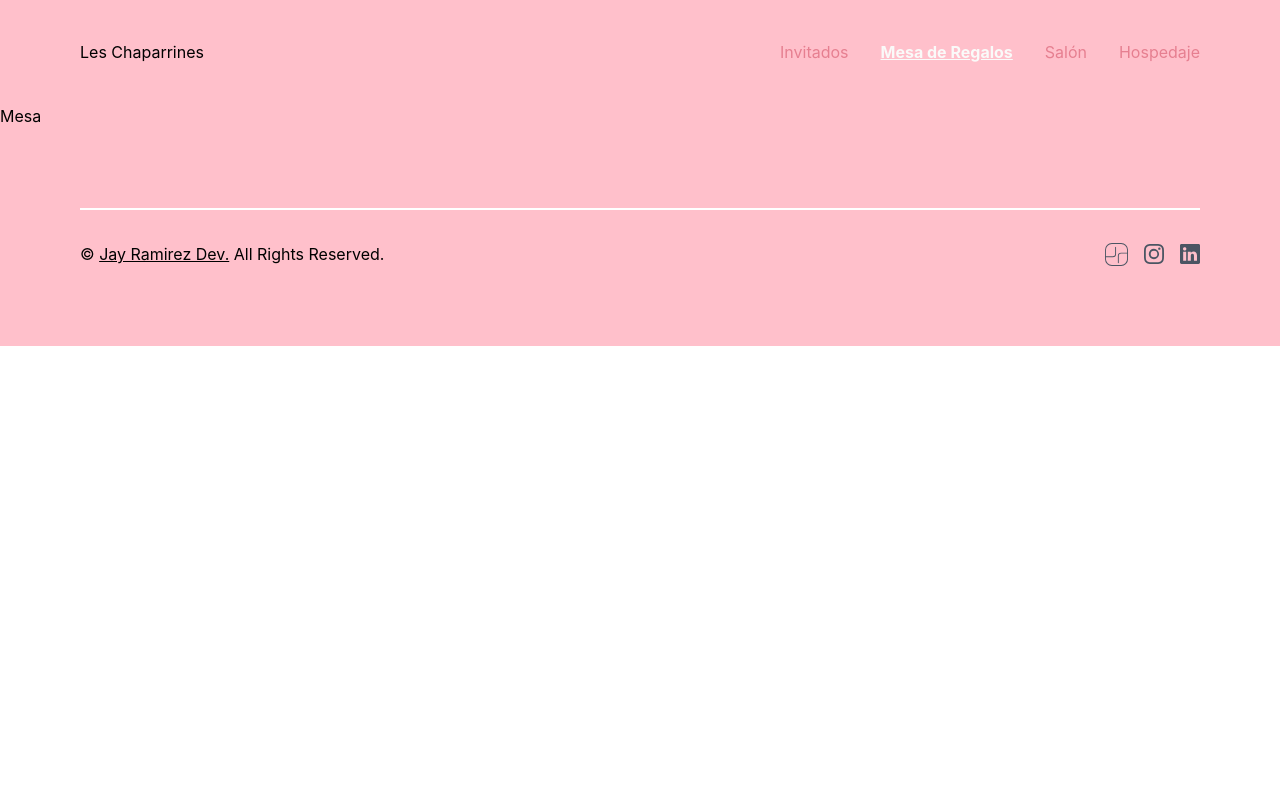
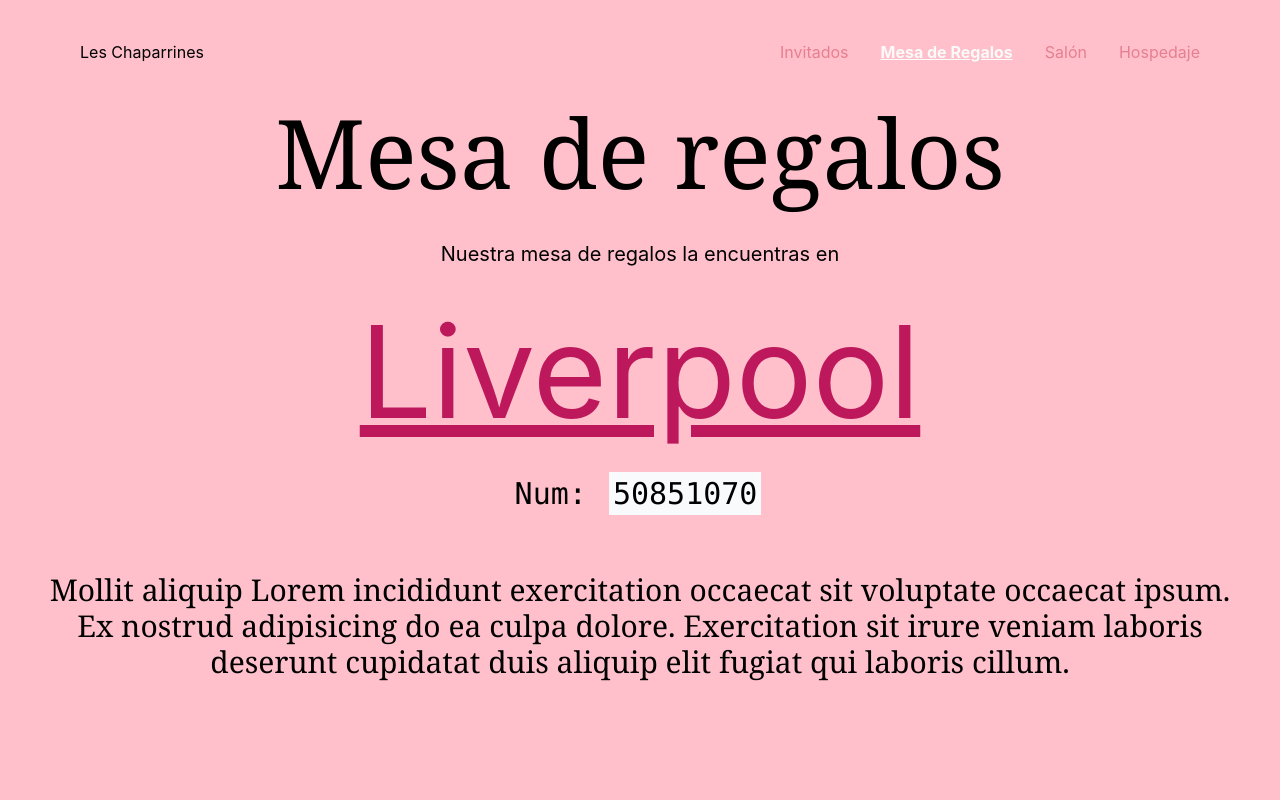
Before and after one commit to JayRmz/TheWeddingApp, a Next.js app: page /mesa in a window 1280 px wide. Shown: the top 800 px of the page. Built offline with nearby package versions, Linux system fonts and the light colour scheme.

Commit message:
Mesa de regalos

```diff
--- a/components/MissingDays.js
+++ b/components/MissingDays.js
@@ -1,6 +1,6 @@
 import { Col, Row, Statistic } from "antd";
 const { Countdown } = Statistic;
-const deadline = new Date(2022, 10, 18, 18, 0, 0);
+const deadline = new Date(2022, 10, 18, 19, 30, 0);
 
 export default function MissingDays() {
   return (
--- a/pages/mesa.js
+++ b/pages/mesa.js
@@ -3,7 +3,37 @@
 export default function Mesa() {
   return (
     <ContainerBlock>
-      <h1>Mesa</h1>
+      <div className="h-screen">
+        <h1 className="text-8xl text-bold font-serif text-center">
+          Mesa de regalos
+        </h1>
+        <div className="pt-10">
+          <p className="text-center text-xl">
+            Nuestra mesa de regalos la encuentras en
+          </p>
+          <div className="text-center m-10">
+            <a
+              target="_blank"
+              className="text-center underline text-9xl text-pink-700"
+              rel="noopener noreferrer"
+              href="https://mesaderegalos.liverpool.com.mx/milistaderegalos/50851070"
+            >
+              Liverpool
+            </a>
+          </div>
+          <div className="text-center font-mono text-3xl">
+            Num: <span className="bg-gray-50 text-black p-1 m-1">50851070</span>
+          </div>
+          <div className="text-center font-serif text-3xl mt-5 p-10">
+            <p>
+              Mollit aliquip Lorem incididunt exercitation occaecat sit
+              voluptate occaecat ipsum. Ex nostrud adipisicing do ea culpa
+              dolore. Exercitation sit irure veniam laboris deserunt cupidatat
+              duis aliquip elit fugiat qui laboris cillum.
+            </p>
+          </div>
+        </div>
+      </div>
     </ContainerBlock>
   );
 }
--- a/pages/salon.js
+++ b/pages/salon.js
@@ -4,6 +4,14 @@
   return (
     <ContainerBlock>
       <div>Salón </div>
+      Av. Miguel Aleman km 26, Las Cruces, 66615 Cd Apodaca, N.L.
+      <a
+        target="_blank"
+        rel="noopener noreferrer"
+        href="https://www.airbnb.mx/s/Apodaca--Nuevo-Le%C3%B3n/homes?tab_id=home_tab&refinement_paths%5B%5D=%2Fhomes&flexible_trip_lengths%5B%5D=one_week&price_filter_input_type=0&date_picker_type=calendar&checkin=2022-11-18&checkout=2022-11-20&query=Apodaca%2C%20N.L.%2C%20M%C3%A9xico&place_id=ChIJRX6YMS_vYoYR1Lg9kQNoM38&source=structured_search_input_header&search_type=autocomplete_click"
+      >
+        Airbnb
+      </a>
     </ContainerBlock>
   );
 }
```
